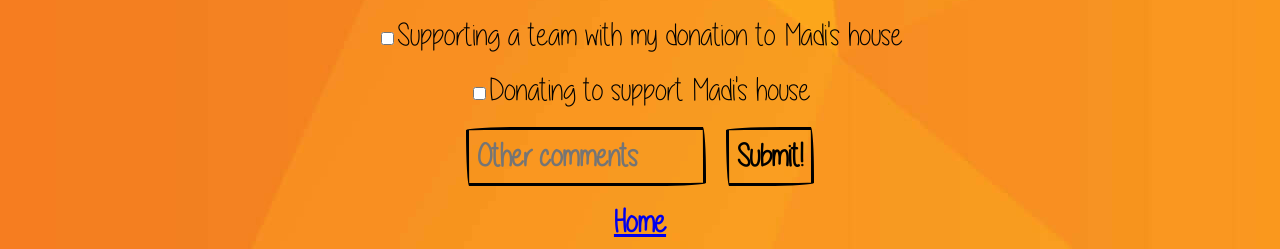
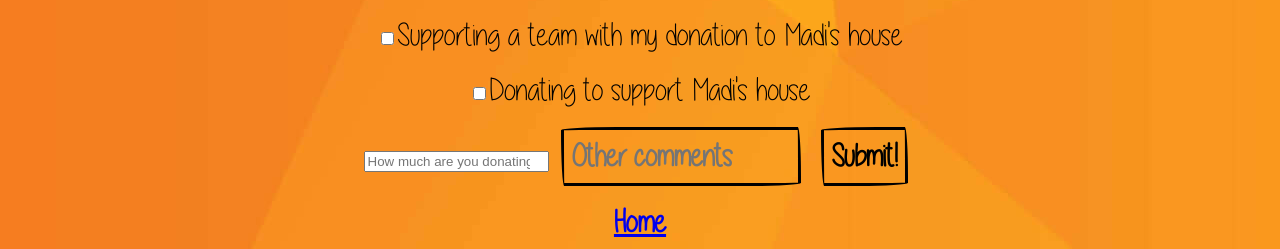
Before and after one commit to scarecrowrow2/scarecrowrow2, a plain HTML site: page signup.html in a window 1280 px wide. Shown: the part 567-816 px from the top of the page. Drawn offline with Linux system fonts and the light colour scheme.

Commit message:
added donation box

```diff
--- a/signup.html
+++ b/signup.html
@@ -56,6 +56,7 @@
 			<input type="checkbox" id="cbox2" name="supporting a team" onchange="showName(this,'team_name')"><label for="cbox2" class="sunshine">Supporting a team with my donation to Madi's house</label><br>
 			<input type="text" placeholder="Your Team's Name" name="team's name" id="team_name" hidden class="sketched"><br>
 			<input type="checkbox" name="Just donating" id="cbox3"><label for="cbox3" class="sunshine">Donating to support Madi's house</label><br><br>
+			<input type="number" placeholder="How much are you donating to Madi's House?">
 			<input type="text" class="sketched" placeholder="Other comments" name="other comments">
 
 			<input type="hidden" name="_template" value="table">
```
Also changed, not shown: 1 other file.
